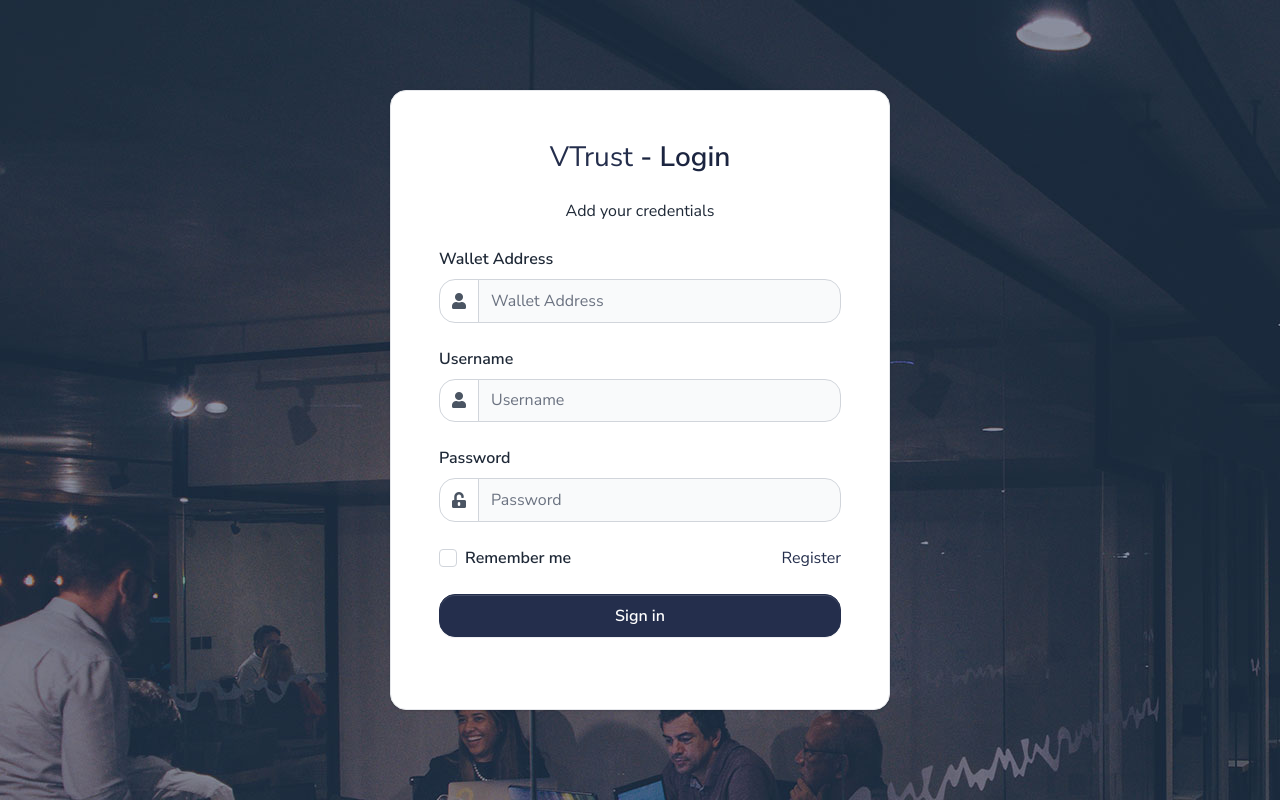
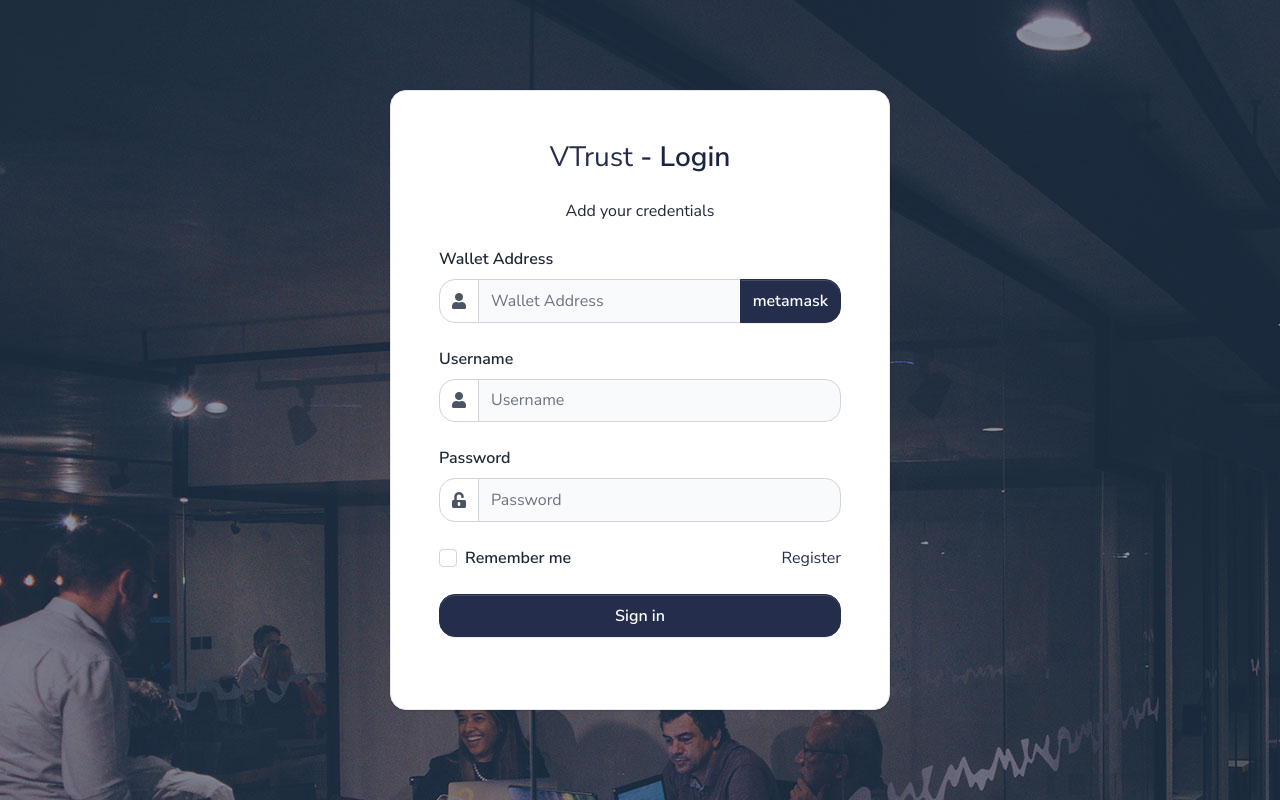
Before and after one commit to Dilshan1997/VTrust-UI-and-Server, a Django app: page /VTrust/login/ in a window 1280 px wide. Run offline with Django 3.2, Linux system fonts and the light colour scheme; some libraries are stand-ins or nearby versions.

Commit message:
ui modification and set metamask button to fetch the address

```diff
--- a/apps/authentication/forms.py
+++ b/apps/authentication/forms.py
@@ -26,8 +26,8 @@ class LoginForm(forms.Form):
     address = forms.CharField(
         widget=forms.TextInput(
             attrs={
-                "placeholder": "Wallet Address",
-                "class": "form-control"
+                "placeholder": "Wallet Address ",
+                "class": "form-control showAccount"
             }
         ))
 
--- a/apps/static/assets/css/side_bar.css
+++ b/apps/static/assets/css/side_bar.css
@@ -143,6 +143,7 @@ a.article:hover {
 ----------------------------------------------------- */
 
 #content {
+    padding-top: 15px;
     width: 100%;
     /* padding: 20px; */
     min-height: 100vh;
--- a/apps/static/assets/js/metamask_con.js
+++ b/apps/static/assets/js/metamask_con.js
@@ -17,5 +17,5 @@ ethereumButton.addEventListener('click', () => {
 async function getAccount() {
   const accounts = await ethereum.request({ method: 'eth_requestAccounts' });
   const account = accounts[0];
-  showAccount.innerHTML = account;
+  showAccount.value = account;
 }
--- a/apps/templates/accounts/login.html
+++ b/apps/templates/accounts/login.html
@@ -38,6 +38,7 @@
                                     <div class="input-group">
                                         <span class="input-group-text" id="basic-addon1"><span class="fas fa-user"></span></span>
                                         {{ form.address }}
+                                        <button  name="metamask" class="btn btn-primary enableEthereumButton">metamask</button>
                                     </div>
                                     <span class="text-error">{{ form.username.errors }}</span>
                                 </div>
```
